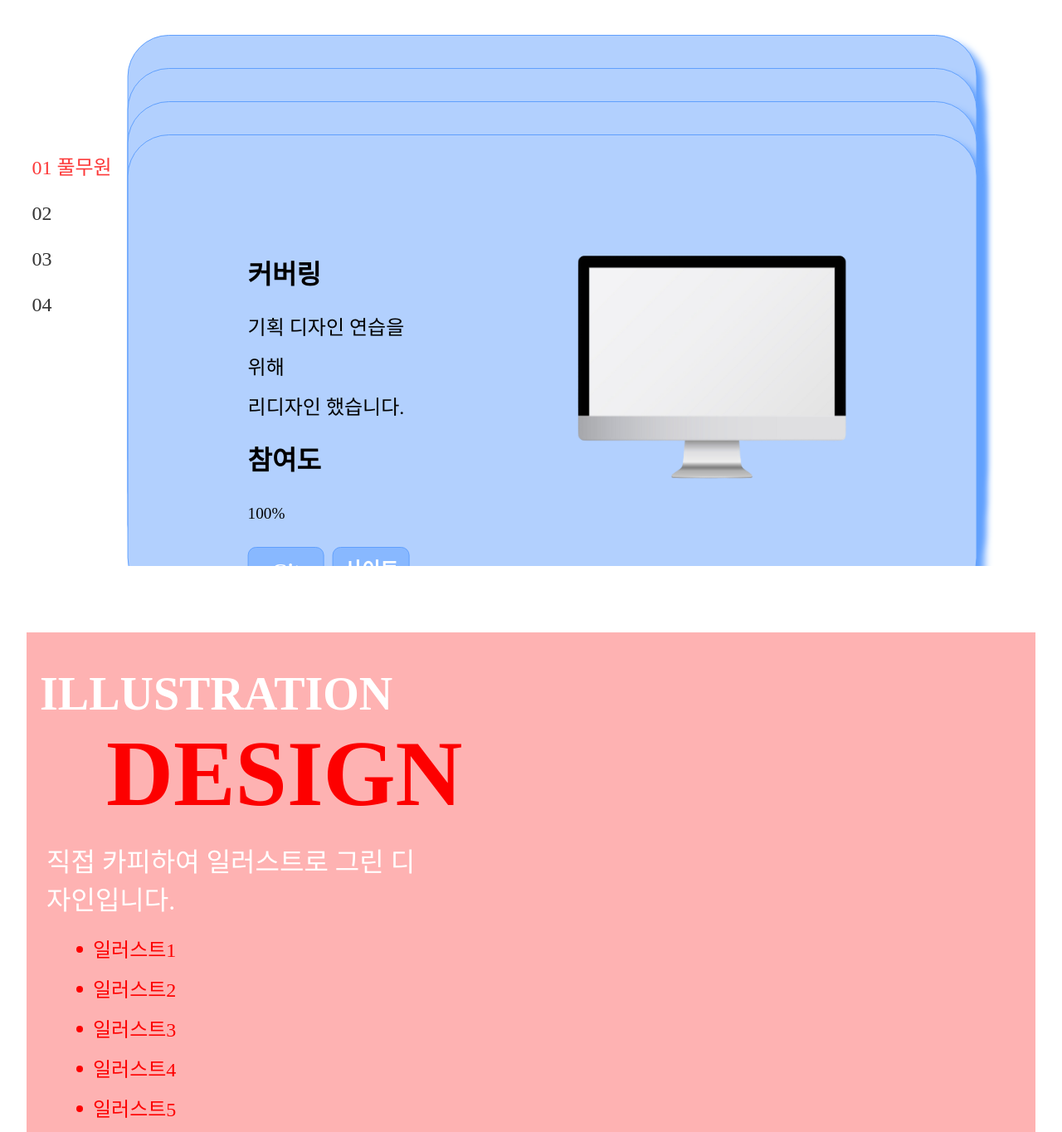
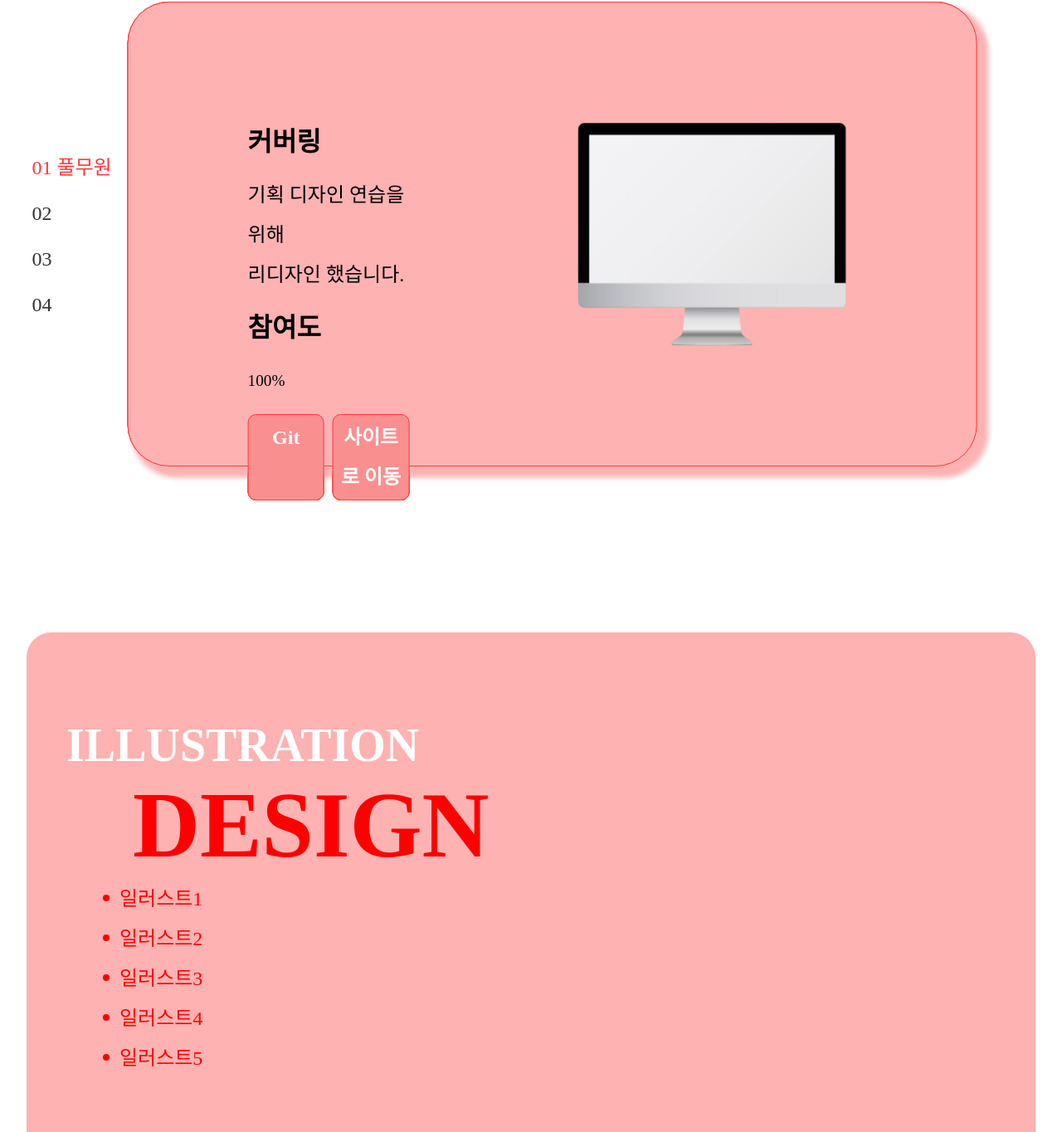
Before and after one commit to semiJ/portfolio, a plain HTML site: page index.html in a window 1280 px wide. Shown: the part 2518-3882 px from the top of the page at 83% size. Drawn offline with nearby package versions, Linux system fonts and the light colour scheme; a web font is replaced by a local one.

Commit message:
개인홈페이지

```diff
--- a/css/style.css
+++ b/css/style.css
@@ -440,43 +440,13 @@
         left: 60%;
         top: 50%;
         transform: translate(-60%, -50%);
-        background-color: var(--sub_color1);
-        box-shadow: 9px 9px 10px var(--sub_color3);
-        border: 1px solid var(--sub_color3);
+        background-color: var(--main_color1);
+        box-shadow: 9px 9px 10px var(--main_color1);
+        border: 1px solid var(--main_color3);
         border-radius: 50px;
         padding: 4rem;
         gap: 10px;
         box-sizing: border-box;
-    }
-
-    .codingDetail li:nth-child(1) {
-        position: absolute;
-        top: 55%;
-        z-index: 4;
-    }
-
-    .codingDetail li:nth-child(2) {
-        position: absolute;
-        top: 60%;
-        z-index: 5;
-    }
-
-    .codingDetail li:nth-child(3) {
-        position: absolute;
-        top: 65%;
-        z-index: 6;
-    }
-
-    .codingDetail li:nth-child(4) {
-        position: absolute;
-        top: 70%;
-        z-index: 7;
-    }
-
-    .codingative {
-        position: absolute;
-        top: 50%;
-        z-index: 9;
     }
 
     .codingDetail li .codingList {
@@ -526,8 +496,8 @@
         padding: 0.2rem;
         font-size: var(--last_middle_size);
         font-weight: bold;
-        background-color: var(--sub_color2);
-        border: 1px solid var(--sub_color3);
+        background-color: var(--main_color2);
+        border: 1px solid var(--main_color3);
         border-radius: 10px;
         width: 50%;
         text-align: center;
@@ -566,17 +536,18 @@
         align-items: center;
         justify-content: center;
         overflow: hidden;
-        padding: 1rem;
+        padding: 3rem;
         box-sizing: border-box;
+        border-radius: 30px;
     }
 
     .design .textBox {
-        width: 40%;
+        width: 50%;
     }
 
     .design .imgBox {
-        width: 60%;
-        height: 400px;
+        width: 50%;
+        height: 500px;
         object-fit: cover;
         position: relative;
     }
@@ -588,39 +559,53 @@
         left: 0px;
         top: 50%;
         opacity: 1;
-        background-repeat: no-repeat;
-        background-size: cover;
-        background-position: center;
+        border-radius: 20px;
     }
 
     .design .imgBox li.img1 {
         background: url(./../img/container/ai3.png);
         transform: translateY(-50%) rotate(5deg);
         z-index: 1;
+        background-repeat: no-repeat;
+        background-size: cover;
+        background-position: center;
     }
 
     .design .imgBox li.img2 {
         background: url(./../img/container/ai4.png);
         transform: translateY(-50%) rotate(-5deg);
         z-index: 2;
+        background-repeat: no-repeat;
+        background-size: cover;
+        background-position: center;
+
     }
 
     .design .imgBox li.img3 {
         background: url(./../img/container/ai5.png);
         transform: translateY(-50%) rotate(7deg);
         z-index: 3;
+        background-repeat: no-repeat;
+        background-size: cover;
+        background-position: center;
     }
 
     .design .imgBox li.img4 {
         background: url(./../img/container/ai6.png);
         transform: translateY(-50%) rotate(-7deg);
         z-index: 4;
+        background-repeat: no-repeat;
+        background-size: cover;
+        background-position: center;
     }
 
     .design .imgBox li.img5 {
         background: url(./../img/container/ai7.png);
         transform: translateY(-50%) rotate(0deg);
         z-index: 5;
+        background-repeat: no-repeat;
+        background-size: cover;
+        background-position: center;
     }
 
     .design .imgBox li.img6 {
@@ -637,11 +622,6 @@
         display: block;
         margin-left: 5rem;
         color: var(--main_color4);
-    }
-
-    .design .textBox p {
-        font-size: 2rem;
-        margin: 1rem 0.5rem;
     }
 
     .design .textBox ul {
--- a/index.html
+++ b/index.html
@@ -225,7 +225,7 @@
                 </ol>
                 <!-- 슬라이드 카드 -->
                 <ul class="codingDetail">
-                    <li>
+                    <li class="codingBox">
                         <div class="codingList">
                             <h3>풀무원</h3>
                             <p>
@@ -245,7 +245,7 @@
                             <img src="img/container/display.png" alt="결과물 썸네일">
                         </div>
                     </li>
-                    <li>
+                    <li class="codingBox">
                         <div class="codingList">
                             <h3>스토리타코</h3>
                             <p>
@@ -265,7 +265,7 @@
                             <img src="img/container/display.png" alt="결과물 썸네일">
                         </div>
                     </li>
-                    <li>
+                    <li class="codingBox">
                         <div class="codingList">
                             <h3>아몬즈</h3>
                             <p>
@@ -285,7 +285,7 @@
                             <img src="img/container/display.png" alt="결과물 썸네일">
                         </div>
                     </li>
-                    <li>
+                    <li class="codingBox">
                         <div class="codingList">
                             <h3>커버링</h3>
                             <p>
@@ -316,7 +316,6 @@
             <div class="inner">
                 <div class="textBox">
                     <h2>Illustration<span>Design</span></h2>
-                    <p>직접 카피하여 일러스트로 그린 디자인입니다.</p>
                     <ul>
                         <li>일러스트1</li>
                         <li>일러스트2</li>
```
